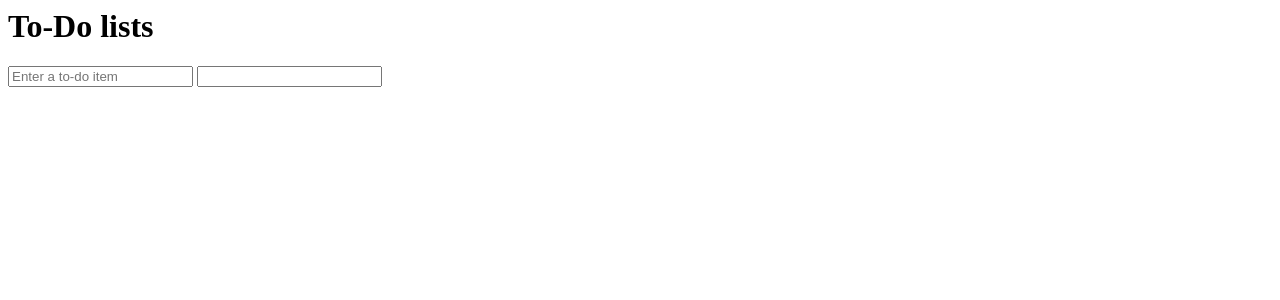
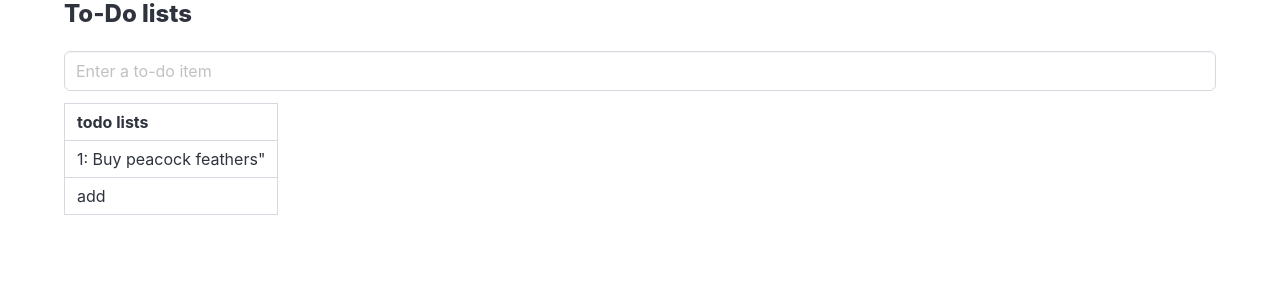
Before and after one commit to missA93/djangoTDD, a Django app: page / in a window 1280 px wide. Shown: the top 300 px of the page. Run offline with Django 5.2, Linux system fonts and the light colour scheme.

Commit message:
added bulma css

```diff
--- a/lists/templates/index.html
+++ b/lists/templates/index.html
@@ -1,9 +1,32 @@
 <html>
-<title>ToDo lists</title>
 
-<body>
-    <h1>To-Do lists </h1><input placeholder="Enter a to-do item">
-    <input />
-</body>
+    <head>
+        <link rel="stylesheet" href="https://cdn.jsdelivr.net/npm/bulma@1.0.4/css/bulma.min.css">
+    </head>
+    <title >ToDo lists
+
+    </title>
+
+    <body>
+        <div class="container">
+            <h1 class="title is-4">To-Do lists
+
+            </h1>
+            <input class="input" id="to_do_text" placeholder="Enter a to-do item">
+            </input>
+            <table id="todo_table" class="table is-bordered mt-3">
+                <tr>
+                    <th>todo lists</th>
+                </tr>
+                <tr>
+
+                <tr>
+                    <td>1: Buy peacock feathers"</td>
+                </tr>
+                <td>add</td>
+                </tr>
+            </table>
+        </div>
+    </body>
 
 </html>
```
